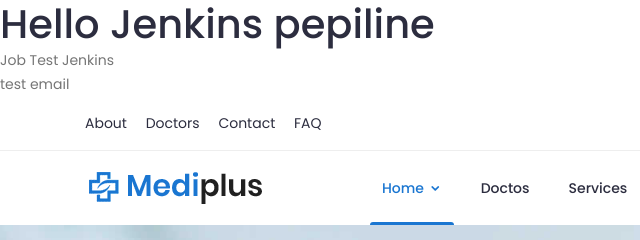
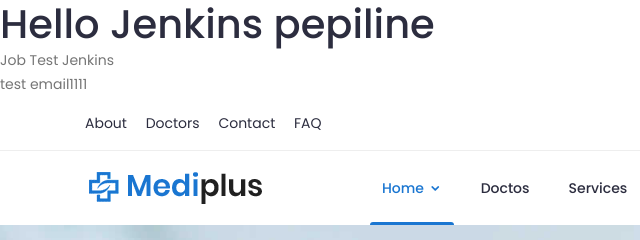
Before and after one commit to havanbinh2202/Mediplus-Lite, a plain HTML site: page index.html in a window 1280 px wide. Shown: the top 240 px of the page, 0-640 px from the left. Drawn offline with Linux system fonts and the light colour scheme; a script that the page names is missing.

Commit message:
testmail1

```diff
--- a/index.html
+++ b/index.html
@@ -47,7 +47,7 @@
 
 		<h1>Hello Jenkins pepiline</h1>
 		<p>Job Test Jenkins</p>
-		<p>test email</p>
+		<p>test email1111</p>
 		<!-- Preloader -->
         <div class="preloader">
             <div class="loader">
```
